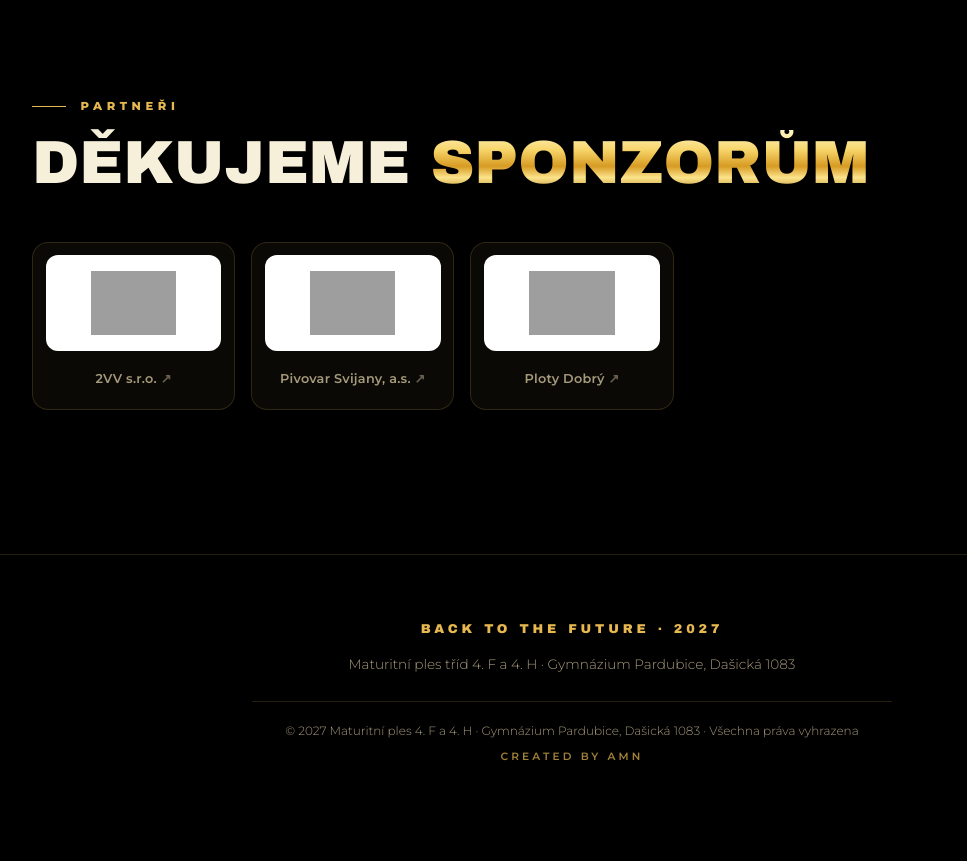
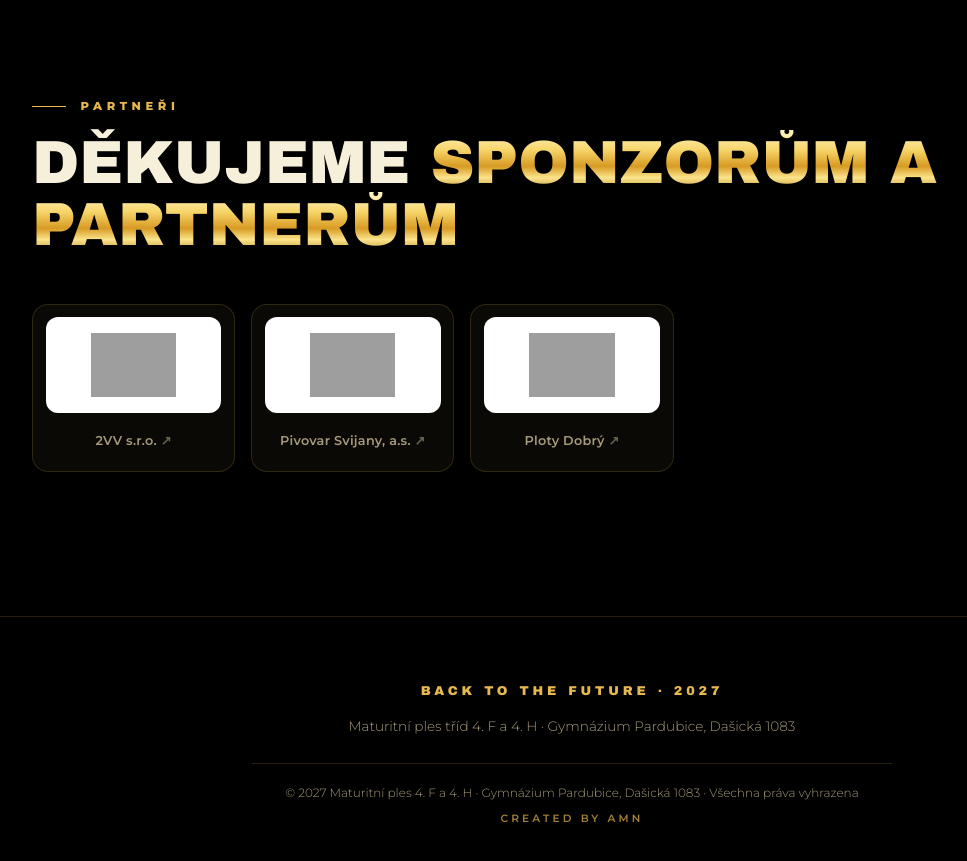
Before and after one commit to ArnyCZE/Maturak27, a plain HTML site: page index.html in a window 1280 px wide. Shown: the part 7520-8381 px from the top of the page, without its empty margins (68-1035 px from the left). Before the commit the page ends 8333 px from the top, so only its background shows below. Drawn offline with nearby package versions, Linux system fonts and the light colour scheme; no server answers; grey boxes are pictures that could not be loaded.

Commit message:
Sponzoři: Divadlo Drak jako partner, Regionální muzeum v Chrudimi, logo Pivovaru Neratov

```diff
--- a/index.html
+++ b/index.html
@@ -257,7 +257,7 @@
   <section class="sponsors">
     <div class="wrap">
       <p class="eyebrow reveal">Partneři</p>
-      <h2 class="reveal d1">Děkujeme <em>sponzorům</em></h2>
+      <h2 class="reveal d1">Děkujeme <em>sponzorům a partnerům</em></h2>
       <div class="sponsors-row">
         <div class="sponsor reveal">Ploty Dobrý</div>
         <div class="sponsor reveal d1">2VV s.r.o.</div>
@@ -279,6 +279,6 @@
 <script src="config.js?v=16"></script>
 <script src="plan.js?v=16"></script>
 <script src="app.js?v=22"></script>
-<script src="sponzori.js?v=22"></script>
+<script src="sponzori.js?v=23"></script>
 </body>
 </html>
--- a/sponzori.js
+++ b/sponzori.js
@@ -4,9 +4,10 @@
    Ke každé firmě patří oficiální název (name), odkaz na její web a logo (DATA níže). Každá karta má stejně velkou dlaždici:
    s logem (bílá, u světlých log tmavá – dark: true), bez loga se v dlaždici ukáže název firmy.
    Pod dlaždicí je vždy celý oficiální název. Nový sponzor z tabulky se na webu objeví sám (zatím s názvem místo loga),
-   logo se doplní sem.
-   Loga poslaná e-mailem: Kosmas a Autoškola CHILL jako PDF v Arnoštově Google Drive (lh3.googleusercontent.com/d/<id>
-   vrací náhled jako obrázek), Východočeské divadlo a Autoškola No.1 jako soubory ve složce loga/ na tomhle webu.
+   logo se doplní sem. partner: true = firma nechce být uváděna jako sponzor, pod názvem se ukáže „partner plesu“.
+   Loga poslaná e-mailem: Kosmas, Autoškola CHILL a Pivovar Neratov jako PDF v Arnoštově Google Drive
+   (lh3.googleusercontent.com/d/<id> vrací náhled jako obrázek), Východočeské divadlo, Autoškola No.1 a Divadlo Drak
+   jako soubory ve složce loga/ na tomhle webu.
    Bakla café a VOGA – bere se profilový obrázek jejich facebookové stránky. */
 (function () {
   var URL = "https://docs.google.com/spreadsheets/d/18tbTqbiRGQaAFtXcp2peYWdz93SIBP-x7r0L-sKOW_0/gviz/tq?tqx=out:csv&sheet=Web&range=H2:H300";
@@ -18,6 +19,7 @@
     "bakla café": { name: "Bakla café", url: "https://www.facebook.com/baklacafe", logo: "https://graph.facebook.com/baklacafe/picture?type=large" },
     "balonklub chrudim": { name: "Balonklub Chrudim", url: "https://www.balonklub.cz/", logo: "https://www.balonklub.cz/wp-content/themes/balonklub/assets/img/logo-black.png" },
     "de franc": { name: "DE FRANC – cukrářská dílna", url: "https://www.defranc.cz/", logo: "https://www.defranc.cz/element/simple/image/9/0/7d180045191dcba5.png?sirka=504&vyska=180", dark: true },
+    "divadlo drak": { name: "Divadlo Drak", url: "https://www.draktheatre.cz/", logo: "loga/drak.png", partner: true },
     "fk pardubice": { name: "FK Pardubice", url: "https://www.fkpardubice.cz/", logo: "https://fkpardubice.esports.cz/files/logos/FKP_ikona_kruhova_pcervena_RGB.png" },
     "fronte s r o": { name: "fronte tiskárny, s.r.o.", url: "https://www.fronte.cz/", logo: "https://www.fronte.cz/img/logo.png" },
     "choceňská mlékárna": { name: "Choceňská mlékárna s.r.o.", url: "https://www.chocenskamlekarna.cz/", logo: "https://www.chocenskamlekarna.cz/wp-content/uploads/2021/03/chm_logo_200.png" },
@@ -30,7 +32,8 @@
     "letiště pardubice": { name: "Letiště Pardubice", url: "https://www.airport-pardubice.cz/", logo: "https://www.airport-pardubice.cz/wp-content/uploads/2026/03/letiste-pardubice-logo-barva.svg" },
     "město pardubice": { name: "Statutární město Pardubice", url: "https://pardubice.eu/", logo: "https://upload.wikimedia.org/wikipedia/commons/d/d6/Pardubice_logo.svg" },
     "muzeum východních čech": { name: "Muzeum východních Čech v Hradci Králové", url: "https://www.muzeumhk.cz/" },
-    "pivovar neratov": { name: "Pivovar Neratov", url: "https://www.pivovarneratov.cz/" },
+    "pivovar neratov": { name: "Pivovar Neratov", url: "https://pivovarneratov.cz/", logo: "https://lh3.googleusercontent.com/d/1_0WChEDhRc3-VulerLbKZBfWIRr2kCH3=w800" },
+    "regionální muzeum v chrudimi": { name: "Regionální muzeum v Chrudimi", url: "https://www.muzeumcr.cz/" },
     "restaart": { name: "RESTAART – sportovní centrum", url: "https://www.restaart.cz/", logo: "https://www.restaart.cz/static-icons/brand_logo.svg" },
     "salori": { name: "SALORI – Saunová zahrada", url: "https://www.salori.cz/" },
     "saunový ráj holice": { name: "Saunový ráj Holice", url: "https://www.saunovyraj.cz/" },
@@ -63,7 +66,7 @@
     var tile = document.createElement("span");
     var label = document.createElement("span");
     label.className = "s-name";
-    label.textContent = full;
+    label.textContent = d.partner ? full + " (partner plesu)" : full;
 
     function textTile() {
       tile.className = "s-logo s-text";
```
Also changed, not shown: loga/drak.png (added).
